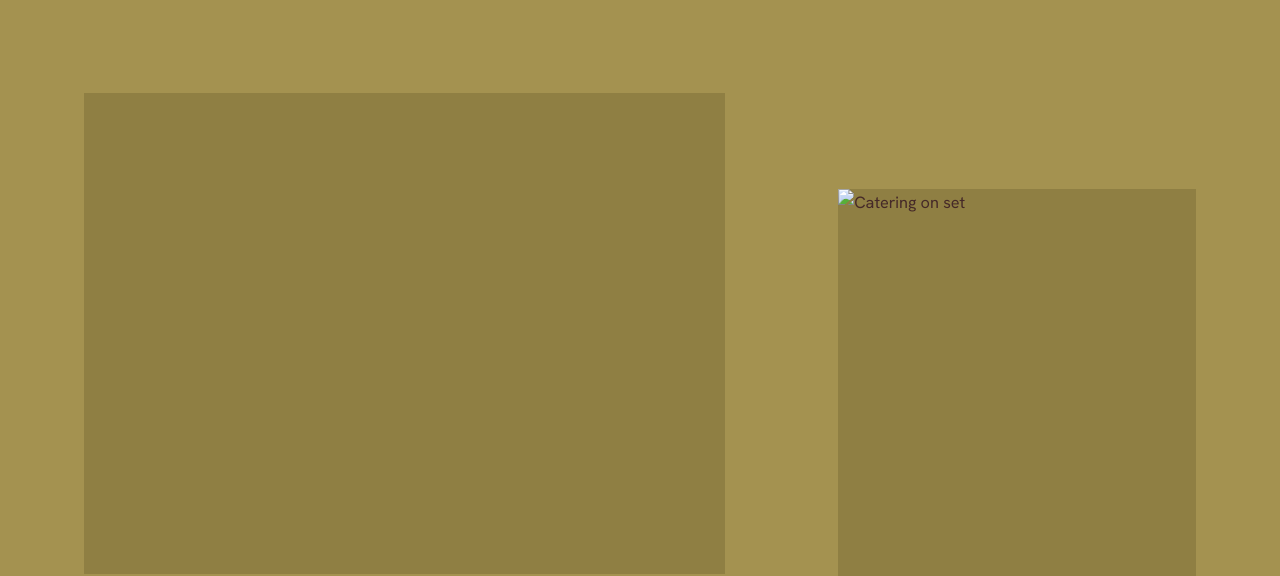
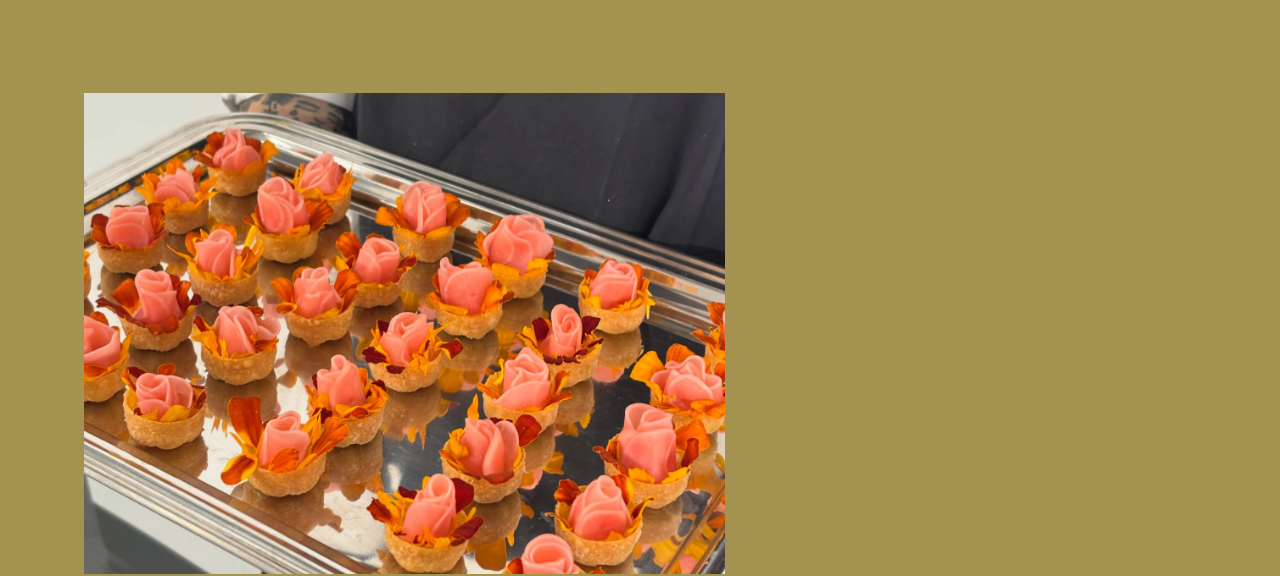
Before and after one commit to niklassorof-alt/studio-civette, a plain HTML site: page index.html in a window 1280 px wide. Shown: the part 380-956 px from the top of the page. Drawn offline with Linux system fonts and the light colour scheme.

Commit message:
Replace image section with new canapes image

```diff
--- a/index.html
+++ b/index.html
@@ -17,7 +17,7 @@
 <h1>Curated menus, for all occasions.</h1>
 <p class="lede">Studio Civette is a Berlin food studio specialised in creating memorable events. Brand launches, PR Events, Set catering.</p>
 </section>
-<section class="wrap"><div class="grid home"><figure><div class="shot" role="img" aria-label="Photo placeholder: Plated course"></div><figcaption>Plated course</figcaption></figure><figure><img class="shot" src="images/Catering 1.HEIC" alt="Catering on set" loading="lazy"><figcaption>Catering on set</figcaption></figure><figure><div class="shot" role="img" aria-label="Photo placeholder: Detail"></div><figcaption>Detail</figcaption></figure><figure><div class="shot" role="img" aria-label="Photo placeholder: The room"></div><figcaption>The room</figcaption></figure></div></section>
+<section class="wrap"><div class="grid home"><figure><img class="shot" src="images/Canapes.jpg" alt="Canapes" loading="lazy"></div><figcaption>Canapes</figcaption></figure><figure><img class="shot" src="images/Catering 1.HEIC" alt="Catering on set" loading="lazy"><figcaption>Catering on set</figcaption></figure><figure><div class="shot" role="img" aria-label="Photo placeholder: Detail"></div><figcaption>Detail</figcaption></figure><figure><div class="shot" role="img" aria-label="Photo placeholder: The room"></div><figcaption>The room</figcaption></figure></div></section>
 <section class="closer wrap">
 <p>Every menu starts with you.</p>
 <div class="links"><a href="work.html">See the work</a><a href="contact.html">Start an inquiry</a></div>
```
